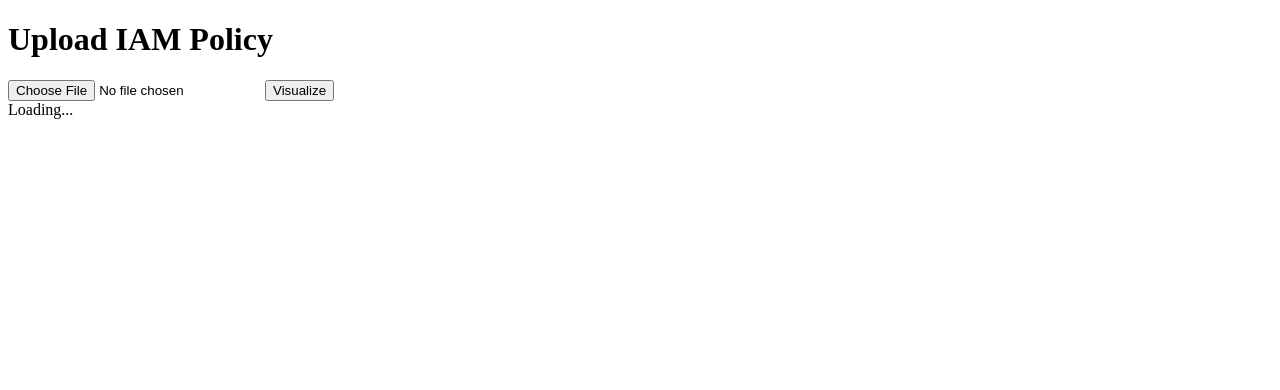
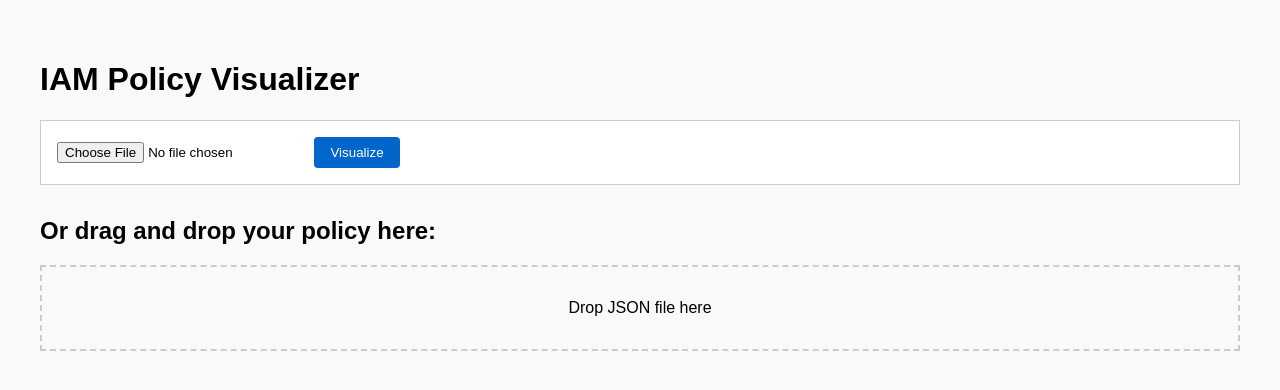
Before and after one commit to almoahat/cloud-iam-policy-visualizer, a Flask app: page / in a window 1280 px wide. Shown: the top 390 px of the page. Run offline with Flask 3, Linux system fonts and the light colour scheme; parts of the project's set-up code (start-up, migrations or seed data) failed here and were passed over.

Commit message:
Testing, code cleanup,  AWS live policy fetch with Boto3

```diff
--- a/web/app.py
+++ b/web/app.py
@@ -1,10 +1,29 @@
-# Flask app
+import sys
 from flask import Flask, render_template, request
+import json
+from app.analyzer import parse_policy
+from app.visualizer import generate_mermaid_graph
+
 app = Flask(__name__)
 
-@app.route('/')
+@app.route("/", methods=["GET", "POST"])
 def index():
-    return render_template('index.html')
+    graph = ""
+    error = ""
 
-if __name__ == '__main__':
+    if request.method == "POST":
+        file = request.files.get("policy_file")
+        if file and file.filename.endswith(".json"):
+            try:
+                policy = json.load(file)
+                parsed = parse_policy(policy)
+                graph = generate_mermaid_graph(parsed)
+            except Exception as e:
+                error = f"Failed to parse policy: {str(e)}"
+        else:
+            error = "Please upload a valid JSON file."
+
+    return render_template("index.html", graph=graph, error=error)
+
+if __name__ == "__main__":
     app.run(debug=True)
--- a/web/static/style.css
+++ b/web/static/style.css
@@ -1 +1,33 @@
-body { font-family: sans-serif; padding: 2em; }
+body {
+    font-family: Arial, sans-serif;
+    padding: 2rem;
+    background-color: #f9f9f9;
+  }
+
+  form {
+    margin-bottom: 2rem;
+    padding: 1rem;
+    border: 1px solid #ccc;
+    background: #fff;
+  }
+
+  button {
+    padding: 0.5rem 1rem;
+    background-color: #0066cc;
+    color: white;
+    border: none;
+    cursor: pointer;
+    border-radius: 4px;
+  }
+
+  button:hover {
+    background-color: #004999;
+  }
+
+  .mermaid {
+    background: #fff;
+    padding: 1rem;
+    border: 1px solid #ccc;
+    margin-top: 1rem;
+    border-radius: 6px;
+  }
--- a/web/templates/index.html
+++ b/web/templates/index.html
@@ -1,12 +1,63 @@
 <!doctype html>
 <html>
-<head><title>IAM Visualizer</title></head>
+<head>
+  <title>IAM Policy Visualizer</title>
+  <script type="module">
+    import mermaid from 'https://cdn.jsdelivr.net/npm/mermaid@10/dist/mermaid.esm.min.mjs';
+    mermaid.initialize({ startOnLoad: true });
+    const dropZone = document.getElementById('drop-zone');
+    const hiddenFile = document.getElementById('hidden-file');
+
+    dropZone.addEventListener('dragover', e => {
+      e.preventDefault();
+      dropZone.style.borderColor = '#0066cc';
+    });
+
+    dropZone.addEventListener('dragleave', () => {
+      dropZone.style.borderColor = '#ccc';
+    });
+
+    dropZone.addEventListener('drop', e => {
+      e.preventDefault();
+      const file = e.dataTransfer.files[0];
+      if (file && file.name.endsWith('.json')) {
+        hiddenFile.files = e.dataTransfer.files;
+
+        // Auto-submit
+        const form = document.querySelector('form');
+        form.appendChild(hiddenFile);
+        form.submit();
+      }
+    });
+    document.querySelector("form").addEventListener("submit", () => {
+    document.getElementById("loading").style.display = "block";
+    });
+  </script>
+  <style>body { font-family: sans-serif; padding: 2em; }</style>
+</head>
 <body>
-<h1>Upload IAM Policy</h1>
-<form method="post" enctype="multipart/form-data">
-    <input type="file" name="policy_file">
-    <input type="submit" value="Visualize">
-</form>
-<div id="graph">Loading...</div>
+  <h1>IAM Policy Visualizer</h1>
+  {% if error %}
+    <p style="color: red">{{ error }}</p>
+  {% endif %}
+  <form method="POST" enctype="multipart/form-data">
+    <input type="file" name="policy_file" accept=".json" required />
+    <button type="submit">Visualize</button>
+    <div id="loading" style="display:none;">
+      <p>Loading…</p>
+    </div>
+  </form>
+  <h2>Or drag and drop your policy here:</h2>
+  <div id="drop-zone" style="border: 2px dashed #ccc; padding: 2rem; text-align: center;">
+    Drop JSON file here
+  </div>
+  <input type="file" id="hidden-file" name="policy_file" style="display: none;" />
+
+  <link rel="stylesheet" href="{{ url_for('static', filename='style.css') }}">
+
+  {% if graph %}
+    <h2>Mermaid Graph</h2>
+    <pre class="mermaid">{{ graph | safe  }}</pre>
+  {% endif %}
 </body>
 </html>
```
Also changed, not shown: app/analyzer.py (+17 -2 lines), app/utils.py (+12 -3 lines), app/visualizer.py (+23 -3 lines), run.py (+9 -0 lines), tests/test_analyzer.py (deleted, +0 -4 lines), tests/testanalyzer.py (added, +60 -0 lines), README.md, 1 other file.
